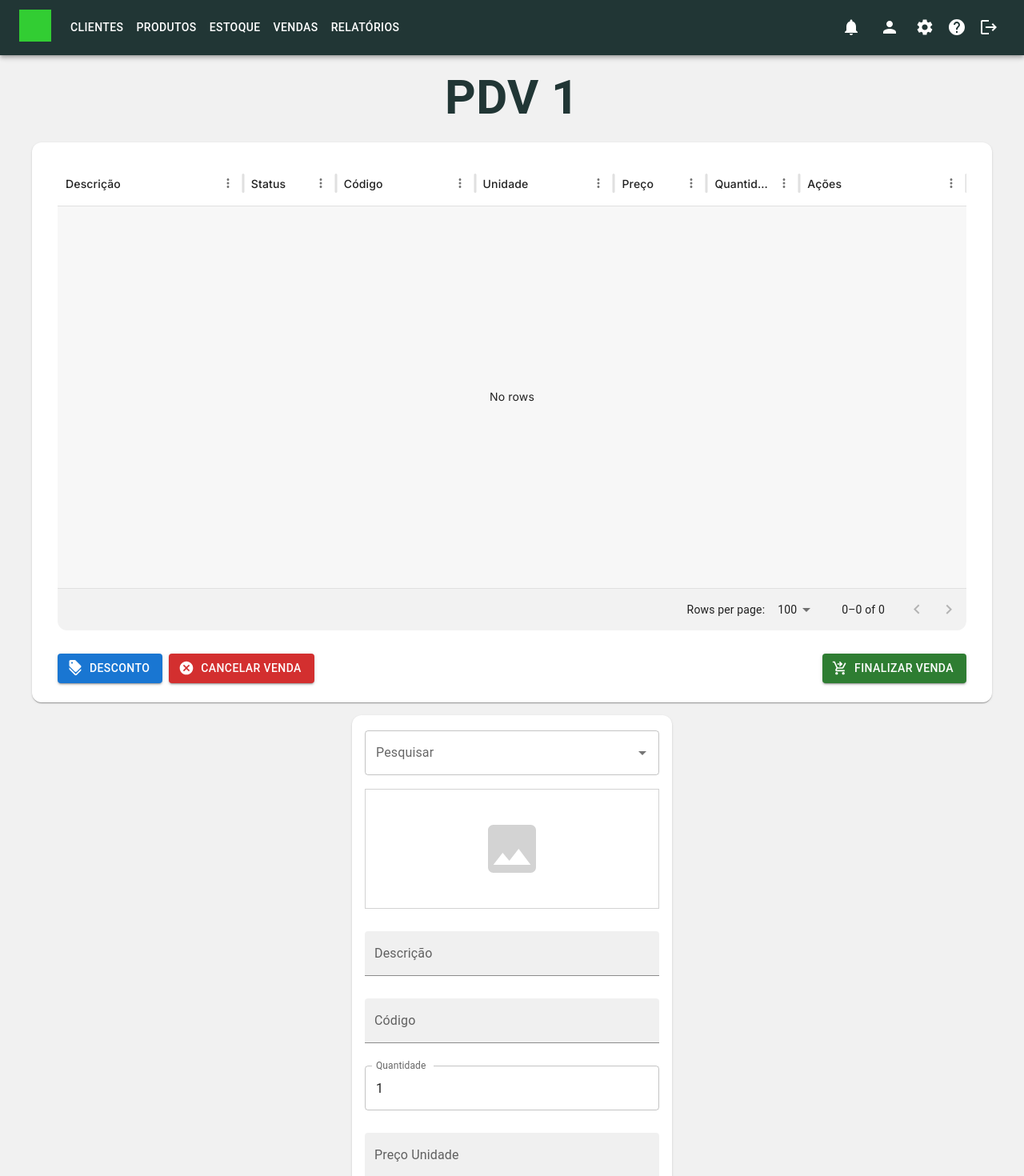
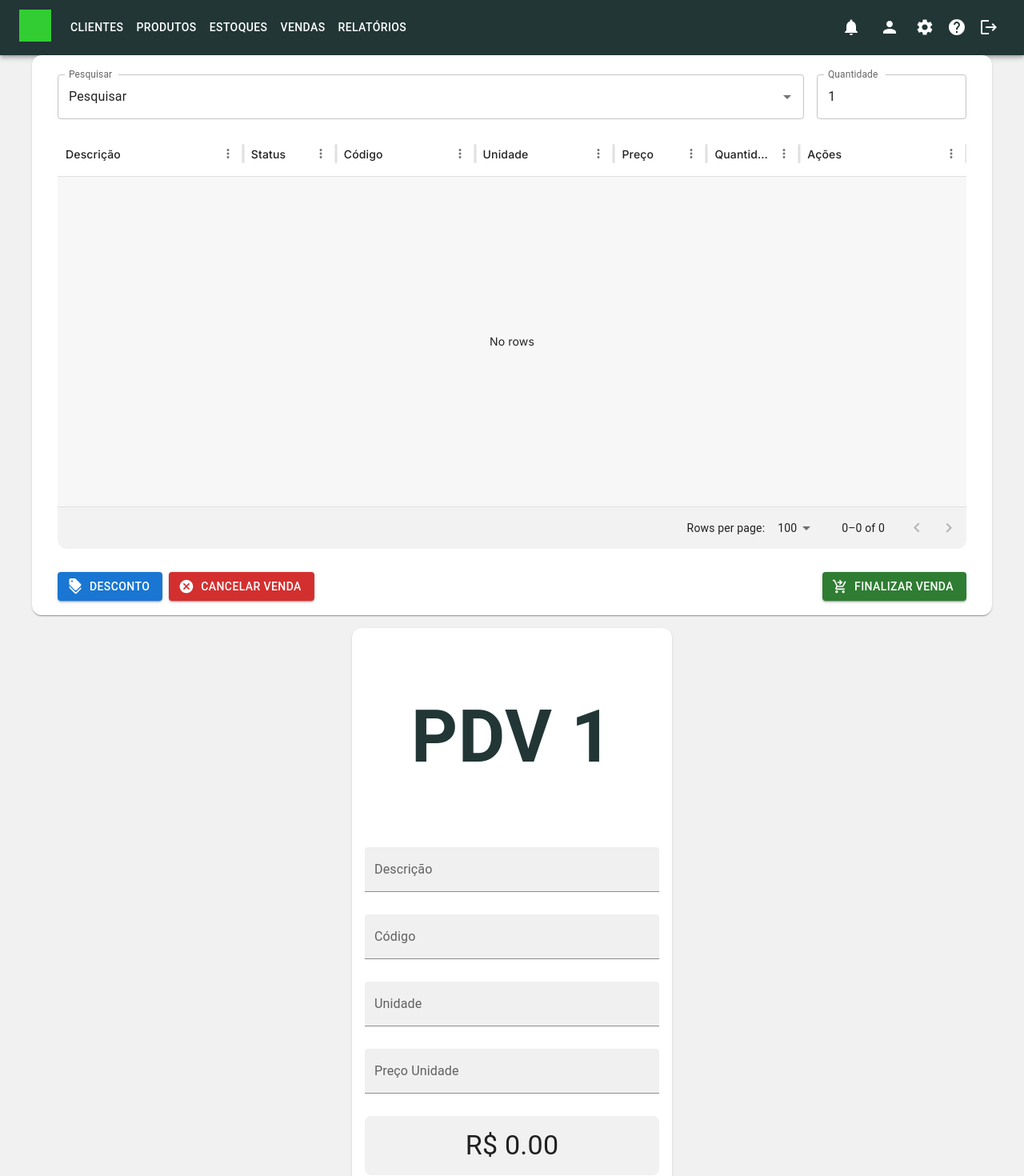
Before and after one commit to miguelkabum/Premick-ERP, a React (Vite) app in the folder client/: page /vendas in a window 1280 px wide. Shown: the top 1470 px of the page at 80% size. Built offline with nearby package versions, Linux system fonts and the light colour scheme; sample sign-in values are in the browser's storage.

Commit message:
Foi adicionado o dialog de cancelamento, alerts foram trocados por SnakBar e ouve uma mudança no desing do PDV

```diff
--- a/client/src/components/Navbar/ResponsiveAppBar.jsx
+++ b/client/src/components/Navbar/ResponsiveAppBar.jsx
@@ -1,4 +1,4 @@
-import React from "react";
+import React, { useState } from "react";
 import {
   AppBar,
   Box,
@@ -11,6 +11,8 @@ import {
   Avatar,
   Button,
   Tooltip,
+  Alert,
+  Snackbar,
 } from "@mui/material";
 import { Link } from "react-router-dom";
 import {
@@ -37,7 +39,17 @@ const ResponsiveAppBar = () => {
   const handleOpenNavMenu = (event) => {
     setAnchorElNav(event.currentTarget);
   };
-
+  const [snackbar, setSnackbar] = useState({
+    open: false,
+    message: "",
+    severity: "success",
+  });
+  const openSnackbar = (message, severity = "success") => {
+    setSnackbar({ open: true, message, severity });
+  };
+  const closeSnackbar = () => {
+    setSnackbar({ ...snackbar, open: false });
+  };
   const handleOpenUserMenu = (event) => {
     setAnchorElUser(event.currentTarget);
   };
@@ -51,7 +63,7 @@ const ResponsiveAppBar = () => {
   };
   const handleLogout = () => {
     if (localStorage.produtosVenda.length > 2) {
-      alert("Finalize ou cancele a venda!")
+      openSnackbar("Finalize ou cancele a venda antes de sair!.", "error")
     } else {
       localStorage.clear();
       dispatch(logout()); // Reseta o estado de autenticação
@@ -108,7 +120,7 @@ const ResponsiveAppBar = () => {
                 <Typography textAlign="center">Produtos</Typography>
               </MenuItem>
               <MenuItem onClick={() => { navigate("/estoques");}}>
-                <Typography textAlign="center">Estoque</Typography>
+                <Typography textAlign="center">Estoques</Typography>
               </MenuItem>
               <MenuItem onClick={() => { navigate("/vendas");}}>
                 <Typography textAlign="center">Vendas</Typography>
@@ -140,7 +152,7 @@ const ResponsiveAppBar = () => {
               component={Link}
               to="/estoques"
             >
-              Estoque
+              Estoques
             </Button>
             <Button
               sx={{ my: 2, color: "white", display: "block" }}
@@ -209,6 +221,20 @@ const ResponsiveAppBar = () => {
           </Box>
         </Toolbar>
       </Container>
+      <Snackbar
+        open={snackbar.open}
+        autoHideDuration={6000}
+        onClose={closeSnackbar}
+        anchorOrigin={{ vertical: "top", horizontal: "center" }}
+      >
+        <Alert
+          onClose={closeSnackbar}
+          severity={snackbar.severity}
+          sx={{ width: "100%" }}
+        >
+          {snackbar.message}
+        </Alert>
+      </Snackbar>
     </AppBar>
   );
 };
--- a/client/src/pages/Vendas/VendasPDV.jsx
+++ b/client/src/pages/Vendas/VendasPDV.jsx
@@ -24,7 +24,6 @@ import {
 import { DataGrid } from "@mui/x-data-grid";
 import CancelIcon from "@mui/icons-material/Cancel";
 import CheckCircleIcon from "@mui/icons-material/CheckCircle";
-import ImageIcon from "@mui/icons-material/Image";
 import ShoppingCartCheckoutIcon from "@mui/icons-material/ShoppingCartCheckout";
 import DiscountIcon from "@mui/icons-material/Discount";
 
@@ -56,6 +55,8 @@ const VendasPDV = () => {
   const [observacao, setObservacao] = useState("");
   const [descontoTemp, setDescontoTemp] = useState(0); // Estado temporário para armazenar o valor do desconto
   const [porcentagemTemp, setPorcentagemTemp] = useState(0); // Estado temporário para armazenar a porcentagem de desconto
+  const [openDialogCancelamento, setOpenDialogCancelamento] = useState(false);
+  const [observacaoCancelamento, setObservacaoCancelamento] = useState("");
 
   const [snackbar, setSnackbar] = useState({
     open: false,
@@ -68,7 +69,7 @@ const VendasPDV = () => {
   const closeSnackbar = () => {
     setSnackbar({ ...snackbar, open: false });
   };
-  const [produtoSelecionado, setProdutoSelecionado] = useState(null);
+  const [produtoSelecionado, setProdutoSelecionado] = useState("");
   useEffect(() => {
     const total = produtosVenda.reduce((sum, item) => {
       // Só inclui no total os produtos que não foram cancelados
@@ -158,16 +159,19 @@ const VendasPDV = () => {
       return sum + item.preco_venda * item.quantidade;
     }, 0);
 
-    if (descontoTemp >= totalSemDesconto) {
+    const descontoValidado = parseFloat(descontoTemp) || 0;
+
+    if (descontoValidado >= totalSemDesconto) {
       openSnackbar(
         "O desconto não pode ser maior que o total da venda.",
         "error"
       );
     } else {
-      setDesconto(descontoTemp);
+      setDesconto(descontoValidado);
       setOpenDescontoDialog(false);
     }
   };
+
 
   const handleAplicarDesconto = () => {
     setOpenDescontoDialog(true);
@@ -228,11 +232,15 @@ const VendasPDV = () => {
     );
 
     if (produtoExistente) {
-      // Se já existe, incrementa a quantidade
+      // Se já existe, incrementa a quantidade e redefine o status para "OK"
       setProdutosVenda((prev) =>
         prev.map((prod) =>
           prod.id_produto === produto.id_produto
-            ? { ...prod, quantidade: prod.quantidade + quantidade }
+            ? {
+                ...prod,
+                quantidade: prod.quantidade + quantidade,
+                status: "OK", // Atualiza o status para "OK"
+              }
             : prod
         )
       );
@@ -249,7 +257,6 @@ const VendasPDV = () => {
     setPrecoUnidade(0);
     openSnackbar("Produto adicionado com sucesso!", "success");
   };
-
 
   const handleFinalizarVenda = async () => {
     if (valorTotal <= 0) {
@@ -299,27 +306,28 @@ const VendasPDV = () => {
         localStorage.removeItem("produtosVenda");
       } else {
         console.error("Erro ao finalizar venda:", data.message);
-        alert("Erro ao finalizar venda");
+        openSnackbar("Error ao finalizar venda.", "error");
       }
     } catch (error) {
       console.error("Erro ao finalizar venda:", error);
-      alert("Erro ao finalizar venda");
+      openSnackbar("Error ao finalizar venda.", "error");
     }
   };
 
-  const handleCancelarVenda = async () => {
+  const handleConfirmarCancelamento = async () => {
     try {
+      if (Number(valorTotal) === 0) {
+        openSnackbar("Não é possível cancelar uma venda com valor total igual a zero.", "warning");
+        return;
+    }
         const venda_cancelada = {
-        valor_total: valorTotal || 0, // Valor total da venda
+            valor_total: Number(valorTotal || 0).toFixed(2), // Certifica que é um número com 2 casas decimais
             metodo_pagamento: tipoPagamento || "Não Selecionado", // Tipo de pagamento
-        desconto: desconto || 0, // Desconto aplicado
+            desconto: Number(desconto || 0).toFixed(4), // Certifica que é um número com 2 casas decimais
             obs_vendas_canceladas: observacao || "Venda Cancelada PDV", // Observação
             id_cliente: 1 || null, // ID do cliente
             id_usuario: 1 || null, // ID do usuário
         };
-
-      console.log("Venda:", venda_cancelada);
-      console.log("Produtos na venda:", produtosVenda);
 
         const res = await fetch(urlVendasCanceladas, {
             method: "POST",
@@ -333,26 +341,24 @@ const VendasPDV = () => {
         const data = await res.json(); // Captura a resposta da API
 
         if (res.ok) {
-        // Se a resposta for bem-sucedida, feche o diálogo
             console.log(data.message); // Mensagem de sucesso
             openSnackbar("Venda cancelada com sucesso!", "info");
             setProdutosVenda([]);
             setDesconto(0);
-        setObservacao("");
+            setObservacaoCancelamento("");
             setValorTotal(0);
-        setOpenDialog(false); // Fecha o diálogo de finalização de venda
-
-        // Limpa o localStorage após a venda
-        localStorage.removeItem("produtosVenda");
+            setOpenDialogCancelamento(false); // Fecha o diálogo de finalização de venda
+            localStorage.removeItem("produtosVenda"); // Limpa o localStorage após a venda
         } else {
             console.error("Erro ao finalizar venda:", data.message);
-        alert("Erro ao finalizar venda");
+            openSnackbar("Erro ao cancelar venda.", "error");
         }
     } catch (error) {
         console.error("Erro ao finalizar venda:", error);
-      alert("Erro ao finalizar venda");
+        openSnackbar("Erro ao finalizar venda.", "error");
     }
 };
+
 
   const columns = [
     { field: "nome_produto", headerName: "Descrição", flex: 2 },
@@ -388,31 +394,24 @@ const VendasPDV = () => {
 
   return (
     <>
-        <Container sx={{ p: 2}}>
       <div
-            className="header"
+        className="tudo"
         style={{
           display: "flex",
-              gap: "12px",
-              alignItems: "center",
           justifyContent: "center",
-              marginBottom: "3px",
+          height: "calc(100vh - 65px)",
         }}
       >
-            <Typography
-              variant="h4"
+        <Box
           sx={{
-                marginBottom: "0",
-                fontSize: 60,
-                color: "#213635",
-                fontWeight: "bold",
+            display: "flex",
+            gap: 2,
+            flexWrap: "wrap",
+            justifyContent: "center",
+            alignItems: "center",
+            width: "100vw",
           }}
         >
-              PDV 1
-            </Typography>
-          </div>
-        </Container>
-        <Box sx={{ display: "flex", gap: 2, flexWrap: "wrap", justifyContent: "center", alignItems:"center", width: "100vw"}}>
           <Paper
             elevation={1}
             sx={{
@@ -424,11 +423,62 @@ const VendasPDV = () => {
               borderRadius: "12px",
             }}
           >
-            <Container maxWidth="lg" sx={{ padding: 2, justifyContent: "space-around" , height: "100%"}}>
+            <Container
+              maxWidth="lg"
+              sx={{
+                padding: 2,
+                justifyContent: "space-around",
+                height: "100%",
+              }}
+            >
+              <Box sx={{ display: "flex", gap: 2 }}>
+                <Autocomplete
+                  // onKeyPress={(e) => e.key === "Enter" && produtoSelecionado}
+                  disablePortal
+                  value={produtoSelecionado} // Usa o produto selecionado
+                  onInputChange={(event, newInputValue) => {
+                    setPesquisa(newInputValue); // Atualiza o valor da pesquisa
+                    handlePesquisaProduto(newInputValue); // Chama a função de pesquisa
+                  }}
+                  options={produtos} // Exibe os produtos filtrados
+                  getOptionLabel={(option) =>
+                    `${option.nome_produto || "Pesquisar"}  ${
+                      option.codigo_interno || ""
+                    }`
+                  }
+                  onChange={(event, newValue) => {
+                    if (newValue) {
+                      setProdutoSelecionado(newValue);
+                      setProdutoDetalhado(newValue);
+                      setPrecoUnidade(newValue.preco_venda);
+                      handleAdicionarProduto(newValue, quantidade); // Passa o produto e quantidade diretamente
+                    }
+                  }}
+                  sx={{ flex: 5, mb: 2 }}
+                  renderInput={(params) => (
+                    <TextField {...params} label="Pesquisar" />
+                  )}
+                  renderOption={(props, option) => (
+                    <li {...props} key={option.id_produto}>
+                      {option.nome_produto} - {option.codigo_interno}
+                    </li>
+                  )}
+                />
+                <TextField
+                  fullWidth
+                  label="Quantidade"
+                  type="number"
+                  value={quantidade}
+                  onChange={(e) => setQuantidade(Number(e.target.value))}
+                  variant="outlined"
+                  sx={{ flex: 1 }}
+                />
+              </Box>
+
               <Box
                 sx={{
                   width: "100%",
-                  height: "90%",
+                  height: "80%",
                   backgroundColor: "#F2F2F2",
                   borderRadius: "12px",
                 }}
@@ -457,7 +507,7 @@ const VendasPDV = () => {
                   display: "flex",
                   justifyContent: "space-between",
                   alignItems: "end",
-                  height: "10%"
+                  height: "10%",
                 }}
               >
                 <div className="fistButtom">
@@ -473,9 +523,8 @@ const VendasPDV = () => {
                   <Button
                     variant="contained"
                     color="error"
-                    sx={{ mr: 1 }}
                     startIcon={<CancelIcon />}
-                    onClick={handleCancelarVenda}
+                    onClick={() => setOpenDialogCancelamento(true)}
                   >
                     Cancelar Venda
                   </Button>
@@ -501,7 +550,7 @@ const VendasPDV = () => {
               width: "400px",
               display: "flex",
               flexDirection: "column",
-              justifyContent: "center",
+              justifyContent: "end",
               gap: 1.5,
             }}
           >
@@ -516,38 +565,6 @@ const VendasPDV = () => {
             // onKeyPress={(e) => e.key === "Enter" && handlePesquisaProduto()}
             sx={{ mb: 2 }}
           /> */}
-            <Autocomplete
-              onKeyPress={(e) => e.key === "Enter" && produtoSelecionado}
-              disablePortal
-              value={produtoSelecionado} // Usa o produto selecionado
-              onInputChange={(event, newInputValue) => {
-                setPesquisa(newInputValue); // Atualiza o valor da pesquisa
-                handlePesquisaProduto(newInputValue); // Chama a função de pesquisa
-              }}
-              options={produtos} // Exibe os produtos filtrados
-              getOptionLabel={(option) =>
-                `${option.nome_produto || "Produto desconhecido"} - ${
-                  option.codigo_interno || "Código não disponível"
-                }`
-              }
-              onChange={(event, newValue) => {
-                if (newValue) {
-                  setProdutoSelecionado(newValue);
-                  setProdutoDetalhado(newValue);
-                  setPrecoUnidade(newValue.preco_venda);
-                  handleAdicionarProduto(newValue, quantidade); // Passa o produto e quantidade diretamente
-                }
-              }}
-              sx={{ width: "auto", paddingBottom: "5px" }}
-              renderInput={(params) => (
-                <TextField {...params} label="Pesquisar" />
-              )}
-              renderOption={(props, option) => (
-                <li {...props} key={option.id_produto}>
-                  {option.nome_produto} - {option.codigo_interno}
-                </li>
-              )}
-            />
 
             {/* {produtos.length > 1 && (
             <Box sx={{ mt: 2 }}>
@@ -579,20 +596,29 @@ const VendasPDV = () => {
               </Button>
             ))}
           </Box> */}
-
-            <Box
-              sx={{
+            <div
+              className="header"
+              style={{
                 display: "flex",
+                gap: "12px",
+                alignItems: "center",
                 justifyContent: "center",
-                alignItems: "center",
-                height: 150,
-                border: "1px solid lightgrey",
-                mb: 2,
+                marginBottom: "3px",
+                height: "100%",
               }}
             >
-              <ImageIcon sx={{ fontSize: 80, color: "lightgrey" }} />
-            </Box>
-
+              <Typography
+                variant="h4"
+                sx={{
+                  marginBottom: "0",
+                  fontSize: 90,
+                  color: "#213635",
+                  fontWeight: "bold",
+                }}
+              >
+                PDV 1
+              </Typography>
+            </div>
             <TextField
               fullWidth
               label="Descrição"
@@ -613,13 +639,17 @@ const VendasPDV = () => {
             />
             <TextField
               fullWidth
-              label="Quantidade"
-              type="number"
-              value={quantidade}
-              onChange={(e) => setQuantidade(Number(e.target.value))}
-              variant="outlined"
-              sx={{ mb: 2 }}
+              label="Unidade"
+              type="text"
+              value={
+                produtoSelecionado ? produtoSelecionado.unidade_medida : ""
+              }
+              onChange={(e) => setPrecoUnidade(Number(e.target.value))}
+              variant="filled"
+              InputProps={{ readOnly: true }}
+              sx={{ mb: 2, cursor: "pointer" }}
             />
+
             <TextField
               fullWidth
               label="Preço Unidade"
@@ -630,6 +660,7 @@ const VendasPDV = () => {
               InputProps={{ readOnly: true }}
               sx={{ mb: 2, cursor: "pointer" }}
             />
+
             <Typography
               variant="h4"
               align="center"
@@ -647,6 +678,7 @@ const VendasPDV = () => {
           </Button> */}
           </Paper>
         </Box>
+      </div>
       {/* Dialog de Finalização de Venda */}
       <Dialog
         open={openDialog}
@@ -693,6 +725,60 @@ const VendasPDV = () => {
           </Button>
           <Button onClick={handleIncluirVenda} color="primary">
             Incluir
+          </Button>
+        </DialogActions>
+      </Dialog>
+      <Dialog
+        open={openDialogCancelamento}
+        onClose={() => setOpenDialogCancelamento(false)}
+        fullWidth
+        maxWidth="sm"
+      >
+        <DialogTitle>Cancelar Venda</DialogTitle>
+        <DialogContent>
+          <Typography variant="body1" gutterBottom>
+            Você tem certeza que deseja cancelar esta venda? Esta ação não pode
+            ser desfeita.
+          </Typography>
+          <TextField
+            fullWidth
+            label="Observação (opcional)"
+            value={observacaoCancelamento}
+            onChange={(e) => setObservacaoCancelamento(e.target.value)}
+            margin="normal"
+            multiline
+            rows={3}
+          />
+          <TextField
+            fullWidth
+            label="Valor Total"
+            type="number"
+            value={valorTotal.toFixed(2)}
+            InputProps={{ readOnly: true }}
+            margin="normal"
+          />
+          <TextField
+            fullWidth
+            label="Desconto Aplicado"
+            type="number"
+            value={desconto.toFixed(2)}
+            InputProps={{ readOnly: true }}
+            margin="normal"
+          />
+        </DialogContent>
+        <DialogActions>
+          <Button
+            onClick={() => setOpenDialogCancelamento(false)}
+            color="secondary"
+          >
+            Voltar
+          </Button>
+          <Button
+            onClick={handleConfirmarCancelamento}
+            color="error"
+            variant="contained"
+          >
+            Confirmar Cancelamento
           </Button>
         </DialogActions>
       </Dialog>
```
Also changed, not shown: client/src/pages/Estoques/EstoquesPage.jsx (+24 -4 lines), client/src/pages/Relatorios/RelatoriosPage.jsx (+59 -12 lines). Lines whose indentation alone changed are shown as unchanged.
